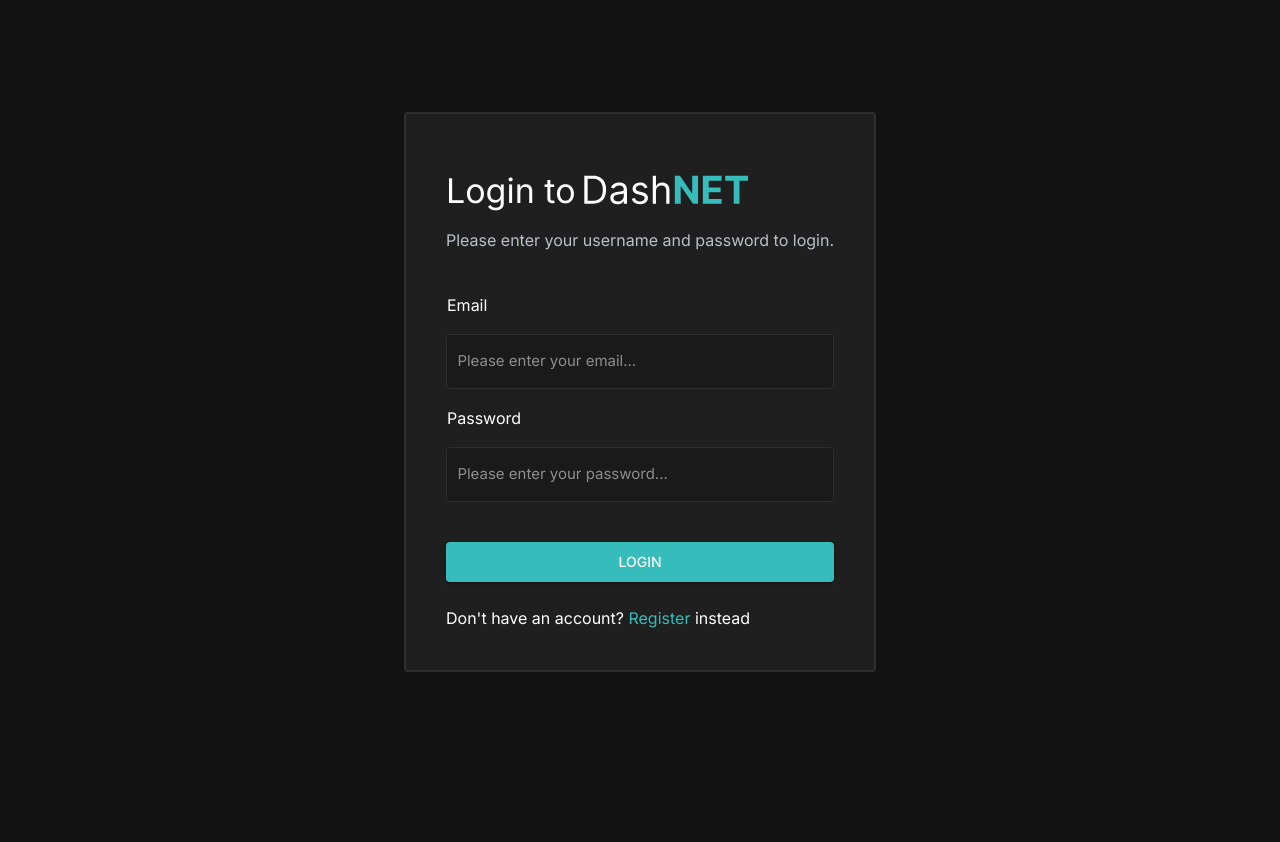
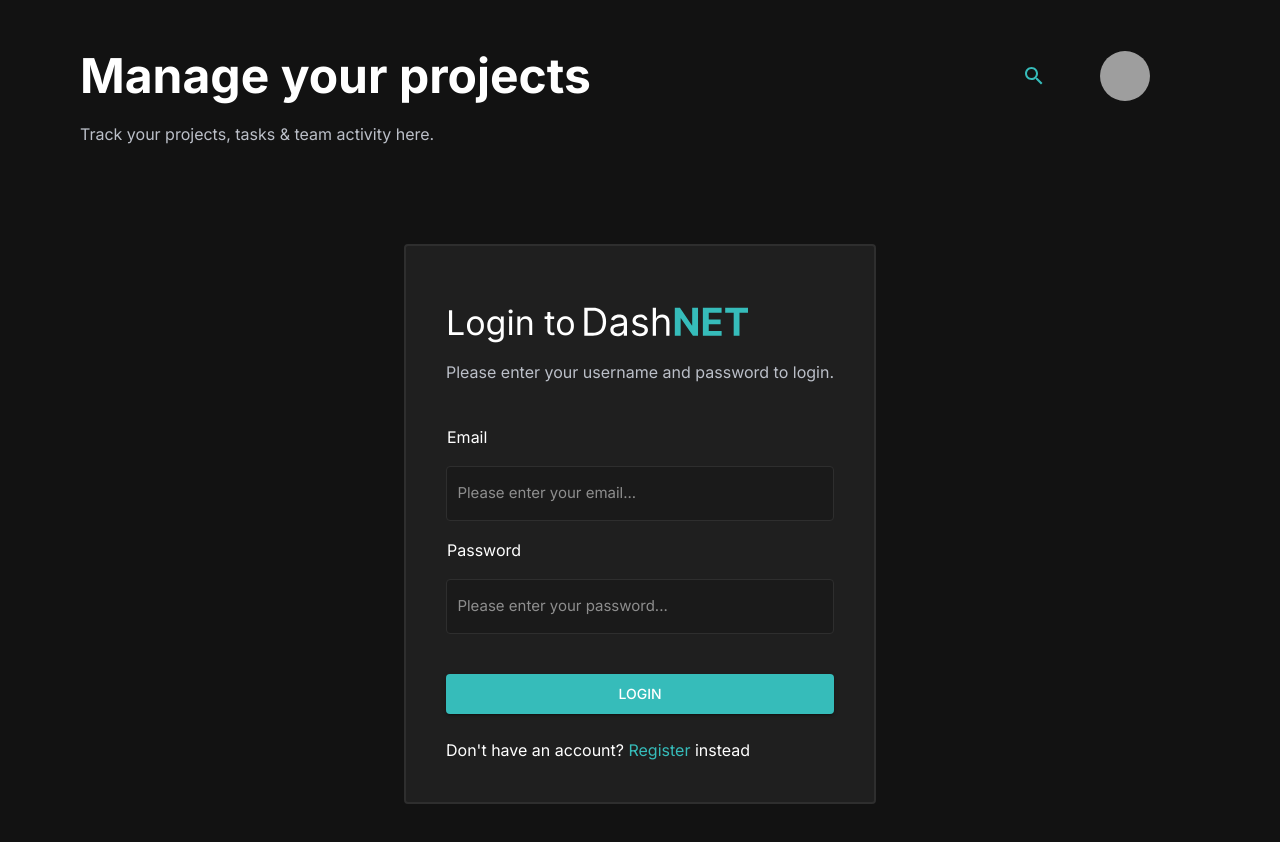
Before and after one commit to Blagoja95/DashNET, a React (Create React App) app in the folder app/web/: page / in a window 1280 px wide. Shown: the top 842 px of the page. Before the commit the page ends 800 px from the top, so only its background shows below. Built offline with nearby package versions, Linux system fonts and the light colour scheme; grey boxes are pictures that could not be loaded.

Commit message:
94: Refactor UI Code
Created new `Layout` component that contains
`Navigation` and `Header`

```diff
--- a/app/web/src/App.js
+++ b/app/web/src/App.js
@@ -1,11 +1,8 @@
-import {Box} from '@mui/material';
-
 import {Route, Routes} from 'react-router-dom';
 import {useSelector} from 'react-redux';
 
-import Navigation from './components/layout/navigation/Navigation';
+import Layout from './components/layout/Layout';
 import Home from './components/pages/home/Home';
-import Search from './components/layout/search/Search'
 import Settings from './components/pages/settings/Settings';
 import Login from './components/pages/auth/login/Login';
 import Register from './components/pages/auth/register/Register';
@@ -15,20 +12,13 @@ import CreateTask from './components/pages/task/create/CreateTask';
 import useSearch from './hooks/useSearch';
 import useSession from './hooks/useSession';
 
-const App = () =>
-{
+const App = () => {
 	const activeUser = useSelector(state => state.user.activeUser);
 	useSearch();
 	useSession();
 
 	return (
-		<Box display='flex'>
-			{activeUser && <Navigation />}
-			<Box sx={{
-				width: '100%',
-				p: '2rem 4rem 1rem 4rem'
-			}}>
-				<Search />
+		<Layout>
 			<Routes>
 				<Route path='/' element={activeUser ? <Home /> : <Login />} />
 				<Route path='/task/*' element={activeUser ? <Task /> : <Login />} />
@@ -39,8 +29,7 @@ const App = () =>
 				<Route path='/' element={activeUser ? <div>Test</div> : <Login />} />
 				<Route path='*' element={activeUser ? <section>404 TODO</section> : <Login />} />
 			</Routes>
-			</Box>
-		</Box>
+		</Layout>
 	);
 };
 
--- /dev/null
+++ b/app/web/src/components/layout/Layout.js
@@ -0,0 +1,22 @@
+import { Box } from "@mui/material";
+
+import { useSelector } from "react-redux";
+
+import Navigation from "./navigation/Navigation";
+import Search from './search/Search';
+import Header from "./header/Header";
+
+const Layout = ({ children }) => {
+    const activeUser = useSelector(state => state.user.activeUser);
+	return (
+		<Box display='flex'>
+			{activeUser && <Navigation />}
+			<Box sx={{ width: '100%', p: '2rem 4rem 1rem 4rem' }}>
+				<Search />
+                <Header />
+            	{children}
+			</Box>
+		</Box>
+	);
+};
+export default Layout;
--- a/app/web/src/components/layout/header/Header.js
+++ b/app/web/src/components/layout/header/Header.js
@@ -3,14 +3,28 @@ import { Box, Typography, Button, Tooltip } from '@mui/material';
 import UserAvatar from '../../ui/avatar/UserAvatar';
 import {useDispatch, useSelector} from 'react-redux';
 import { uiActions } from '../../../store/slices/uiSlice';
-import { useRef } from 'react';
+import { useEffect, useRef, useState } from 'react';
 import UserMenu from './menu/UserMenu';
+import { useLocation } from 'react-router-dom';
 
-const Header = ({ titleTxt, subtitleTxt, onClick, onBlur }) =>
-{
+const Header = ({ onClick, onBlur }) => {
+	const { pathname } = useLocation();
+	const [title, setTitle] = useState('');
+	const [subtitle, setSubtitle] = useState('');
+
 	const dispatch = useDispatch();
 	const refUser = useRef(null);
 	const open = useSelector(state => state.ui.userMenuOpen);
+
+	useEffect(() => {
+		if (pathname === '/settings') {
+			setTitle('User Settings');
+			setSubtitle('Edit profile settings, upload avatar and more.');
+		} else {
+			setTitle('Manage your projects');
+			setSubtitle('Track your projects, tasks & team activity here.');
+		}
+	}, [pathname]);
 
 	return <Box
 		sx={ {
@@ -31,7 +45,7 @@ const Header = ({ titleTxt, subtitleTxt, onClick, onBlur }) =>
 								fontWeight: 'bold',
 								maxWidth: 900
 							}}>
-					{titleTxt}
+					{title}
 				</Typography>
 			{/*</Tooltip>*/}
 
@@ -74,12 +88,12 @@ const Header = ({ titleTxt, subtitleTxt, onClick, onBlur }) =>
 		<Box>
 			<Typography variant='subtitle1'
 						sx={ {
-							display: `${ ( subtitleTxt && subtitleTxt?.length > 0 ) ? 'block' : 'none' }`,
+							display: `${ ( subtitle && subtitle?.length > 0 ) ? 'block' : 'none' }`,
 							color: 'white.main',
 							marginTop: '1rem'
 						} }>
 
-				{ subtitleTxt?.length > 0 ? subtitleTxt : 'Subtitle' }
+				{ subtitle?.length > 0 ? subtitle : 'Subtitle' }
 			</Typography>
 		</Box>
 	</Box>
--- a/app/web/src/components/pages/home/Home.js
+++ b/app/web/src/components/pages/home/Home.js
@@ -12,12 +12,6 @@ const Home = () =>
 	const controller = HomeController();
 
 	return (
-		<>
-			<Header
-				subtitleTxt={'Track your projects, tasks & team activity here.'}
-				titleTxt={'Manage your projects'}
-			/>
-
 			<Box
 				component={'main'}
 				sx={{
@@ -52,7 +46,6 @@ const Home = () =>
 						  teamId={useSelector(state => state.team.selectedTeam?.id)}/>
 				</Box>
 			</Box>
-		</>
 	)
 };
 
--- a/app/web/src/components/pages/settings/Settings.js
+++ b/app/web/src/components/pages/settings/Settings.js
@@ -9,7 +9,6 @@ const Settings = () => {
 	const [tabIdx, setTabIdx] = useState(0);
 	return (
 		<Box component='main'>
-			<Header titleTxt="User Settings" subtitleTxt="Edit profile settings, upload avatar and more" />
 			<UserAvatar />
 			<Tabs
 				value={tabIdx}
```
Lines whose indentation alone changed are shown as unchanged.
